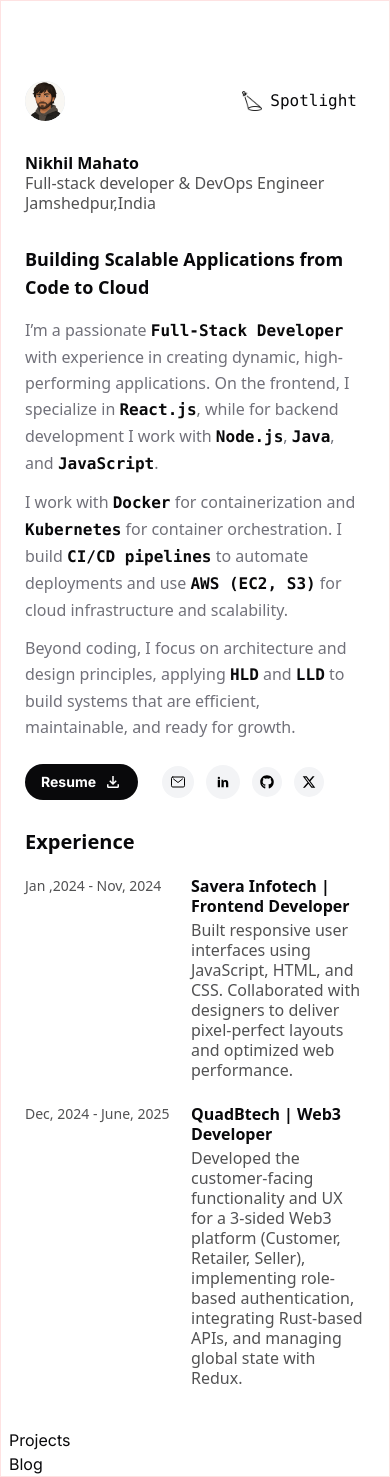
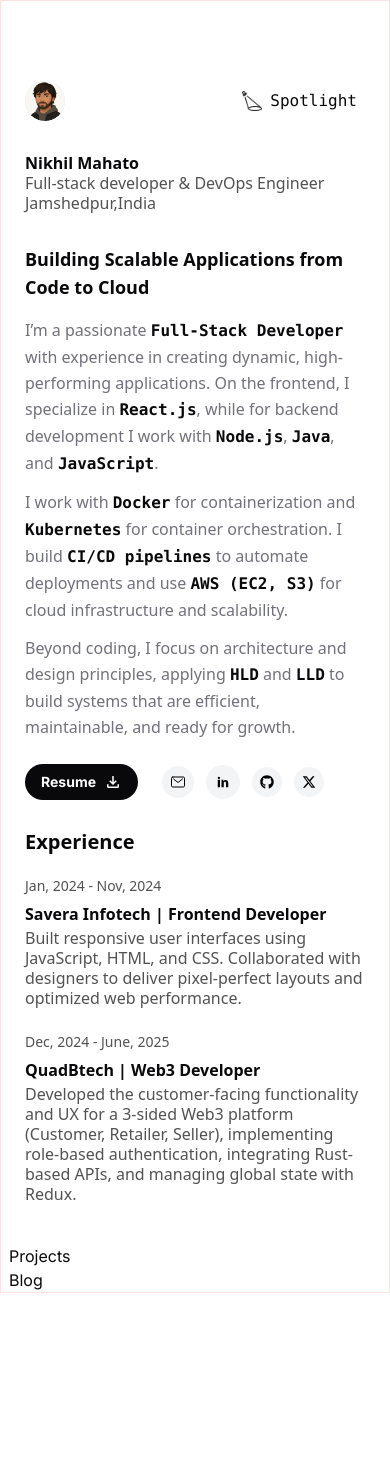
Before and after one commit to nikhilmahato21/my-portfolio, a React (Vite) app: page / in a window 390 px wide. After the commit the page ends 1293 px from the top, so only its background shows below. Built offline with nearby package versions, Linux system fonts and the light colour scheme; a web font is replaced by a local one.

Commit message:
exp text bug fix

```diff
--- a/src/components/Experience.tsx
+++ b/src/components/Experience.tsx
@@ -2,7 +2,7 @@ import React from "react";
 
 const experiences = [
   {
-    date: "Jan ,2024 - Nov, 2024",
+    date: "Jan, 2024 - Nov, 2024",
     company: "Savera Infotech",
     role: "Frontend Developer",
     description:
@@ -24,9 +24,12 @@ const Experience = () => {
         Experience
       </h2>
       {experiences.map((exp, index) => (
-        <div key={index} className="grid grid-cols-[150px_1fr] gap-4 mb-6">
-          {/* Date on the left */}
-          <p className="text-pureBlack text-sm dark:text-pureWhite font-sans font-thin opacity-70 tracking-[0.023] leading-5">
+        <div
+          key={index}
+          className="mb-6 md:grid md:grid-cols-[150px_1fr] md:gap-4"
+        >
+          {/* Date */}
+          <p className="text-pureBlack text-sm dark:text-pureWhite font-sans font-thin opacity-70 tracking-[0.023] leading-5 mb-2 md:mb-0">
             {exp.date}
           </p>
 
@@ -35,7 +38,7 @@ const Experience = () => {
             <p className="text-pureBlack dark:text-pureWhite font-sans font-semibold tracking-[0.023] leading-5">
               {exp.company} | {exp.role}
             </p>
-            <p className="text-pureBlack dark:text-pureWhite font-sans font-thin opacity-70 tracking-[0.023] leading-5 mt-1">
+            <p className="text-pureBlack dark:text-pureWhite font-sans font-normal opacity-70 tracking-[0.023] leading-5 mt-1">
               {exp.description}
             </p>
           </div>
```
